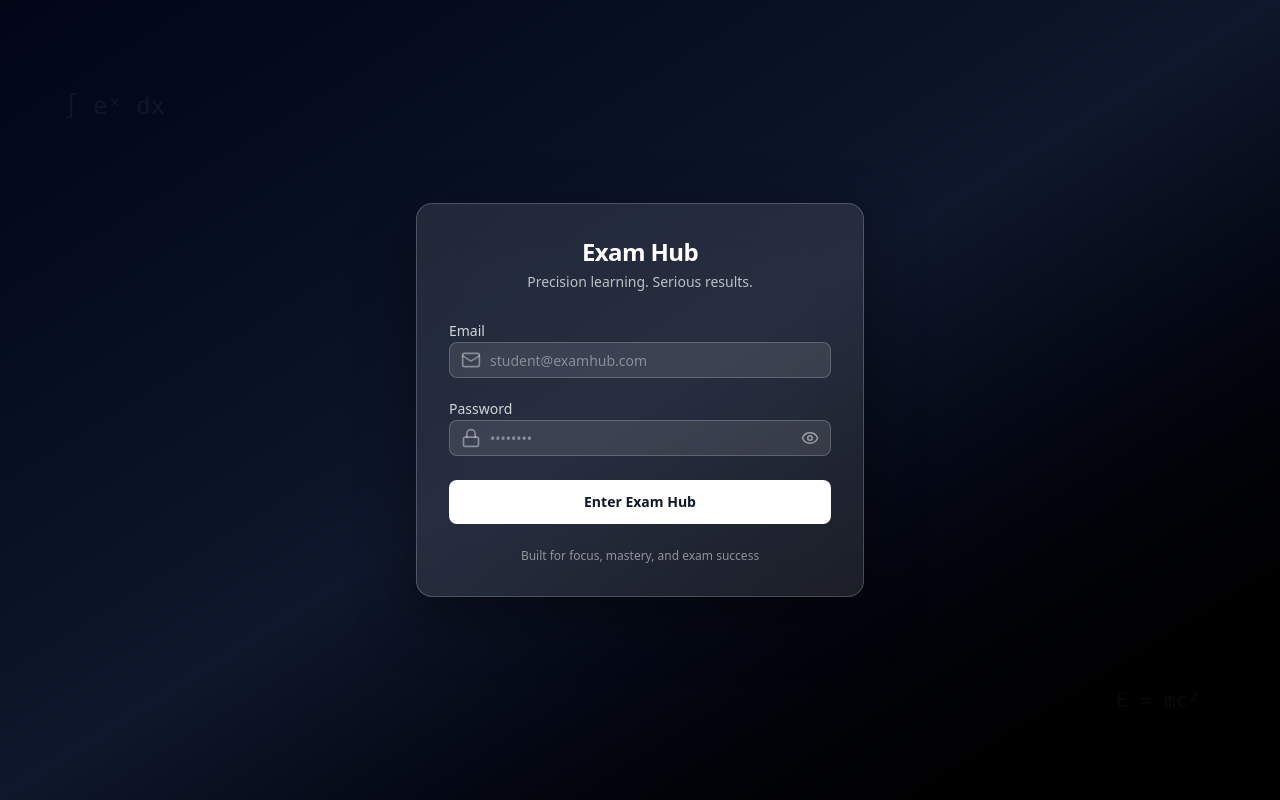
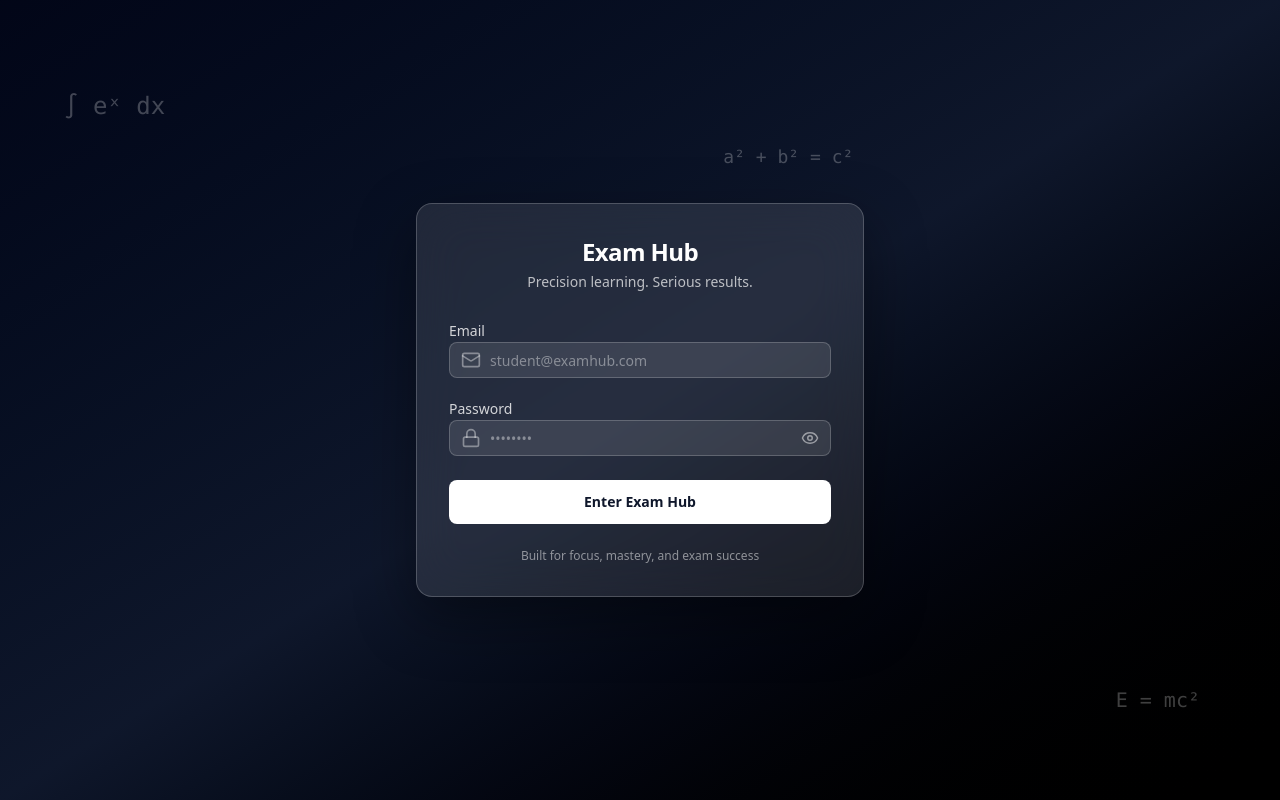
Before and after one commit to clivejesus88/Exam-Hub, a React (Vite) app in the folder exam-ui/: page /login in a window 1280 px wide. Built offline with nearby package versions, Linux system fonts and the light colour scheme.

Commit message:
feat: added basic auth context for login

```diff
--- a/exam-ui/components/ui/CTA.jsx
+++ b/exam-ui/components/ui/CTA.jsx
@@ -1,6 +1,7 @@
 import { Button } from "@/components/Button";
 import { ArrowRight, CheckCircle } from "lucide-react";
 import { motion } from "framer-motion";
+import { Link } from "react-router-dom";
 
 const benefits = [
   "Access 500+ practice questions",
--- a/exam-ui/components/ui/Features.jsx
+++ b/exam-ui/components/ui/Features.jsx
@@ -64,7 +64,7 @@ const item = {
 
 export function Features() {
   return (
-    <section className="py-20 bg-gray-50">
+    <section className="py-20 bg-gray-50" id="features">
       <div className="max-w-7xl mx-auto px-4 sm:px-6 lg:px-8">
         <motion.div
           className="text-center mb-16"
--- a/exam-ui/components/ui/Header.jsx
+++ b/exam-ui/components/ui/Header.jsx
@@ -11,7 +11,6 @@ export function Header() {
     { label: "Features", href: "#features" },
     { label: "Subjects", href: "#subjects" },
     { label: "How It Works", href: "#how-it-works" },
-    { label: "Pricing", href: "#pricing" }
   ];
 
   return (
--- a/exam-ui/components/ui/Hero.jsx
+++ b/exam-ui/components/ui/Hero.jsx
@@ -1,6 +1,7 @@
 import { Button } from "@/components/Button";
 import { BookOpen, GraduationCap } from "lucide-react";
 import { motion }  from "framer-motion";
+import { Link } from "react-router-dom";
 
 export function Hero() {
   return (
@@ -48,9 +49,11 @@ export function Hero() {
               animate={{ opacity: 1, y: 0 }}
               transition={{ delay: 0.5, duration: 0.6 }}
             >
+              <Link to="/login">
               <Button size="lg" className="bg-white text-black hover:bg-gray-200 px-8 hover:scale-105 transition-transform">
                 Start Practicing Free
               </Button>
+              </Link>
             </motion.div>
 
             <motion.div
--- a/exam-ui/components/ui/HowItWorks.jsx
+++ b/exam-ui/components/ui/HowItWorks.jsx
@@ -30,7 +30,7 @@ const steps = [
 
 export function HowItWorks() {
   return (
-    <section className="py-20 bg-white">
+    <section className="py-20 bg-white" id="how-it-works">
       <div className="max-w-7xl mx-auto px-4 sm:px-6 lg:px-8">
         <motion.div
           className="text-center mb-16"
--- a/exam-ui/components/ui/Subjects.jsx
+++ b/exam-ui/components/ui/Subjects.jsx
@@ -27,7 +27,7 @@ const subjects = [
 
 export function Subjects() {
   return (
-    <section className="py-20 bg-gray-50">
+    <section className="py-20 bg-gray-50" id="subjects">
       <div className="max-w-7xl mx-auto px-4 sm:px-6 lg:px-8">
         <motion.div
           className="text-center mb-16"
--- a/exam-ui/components/ui/Testimonials.jsx
+++ b/exam-ui/components/ui/Testimonials.jsx
@@ -29,7 +29,7 @@ const testimonials = [
 
 export function Testimonials() {
   return (
-    <section className="py-20 bg-gradient-to-br from-gray-100 to-gray-200">
+    <section className="py-20 bg-gradient-to-br from-gray-100 to-gray-200" id="testimonials">
       <div className="max-w-7xl mx-auto px-4 sm:px-6 lg:px-8">
         <motion.div
           className="text-center mb-16"
--- a/exam-ui/package.json
+++ b/exam-ui/package.json
@@ -13,6 +13,7 @@
     "@radix-ui/react-slot": "^1.2.4",
     "@radix-ui/themes": "^3.2.1",
     "@tailwindcss/vite": "^4.1.18",
+    "axios": "^1.13.2",
     "class-variance-authority": "^0.7.1",
     "clsx": "^2.1.1",
     "framer-motion": "^12.27.5",
--- a/exam-ui/src/pages/Login.jsx
+++ b/exam-ui/src/pages/Login.jsx
@@ -2,10 +2,11 @@ import { useState } from "react";
 import { motion } from "framer-motion";
 import { useForm } from "react-hook-form";
 import { Eye, EyeOff, Mail, Lock } from "lucide-react";
-
 import { Button } from "@/components/Button";
 import { Input } from "@/components/input";
 import { Label } from "@/components/label";
+
+
 
 /* ===============================
    Motion Variants
@@ -58,7 +59,7 @@ export default function Login() {
       <motion.div
         variants={floatingFormula}
         animate="animate"
-        className="absolute top-20 left-16 text-white/20 text-2xl font-mono"
+        className="absolute top-20 left-16 text-white text-2xl font-mono"
       >
         ∫ eˣ dx
       </motion.div>
@@ -66,7 +67,7 @@ export default function Login() {
       <motion.div
         variants={floatingFormula}
         animate="animate"
-        className="absolute bottom-24 right-20 text-white/15 text-xl font-mono"
+        className="absolute bottom-24 right-20 text-white text-xl font-mono"
       >
         E = mc²
       </motion.div>
@@ -74,7 +75,7 @@ export default function Login() {
       <motion.div
         variants={floatingFormula}
         animate="animate"
-        className="absolute top-1/2 right-1/3 text-white/10 text-lg font-mono"
+        className="absolute top-1/6 right-1/3 text-white text-lg font-mono "
       >
         a² + b² = c²
       </motion.div>
```
Also changed, not shown: exam-ui/components/Auth/AuthContext.jsx (added), 1 other file (tests, documents, lock files or other folders).
